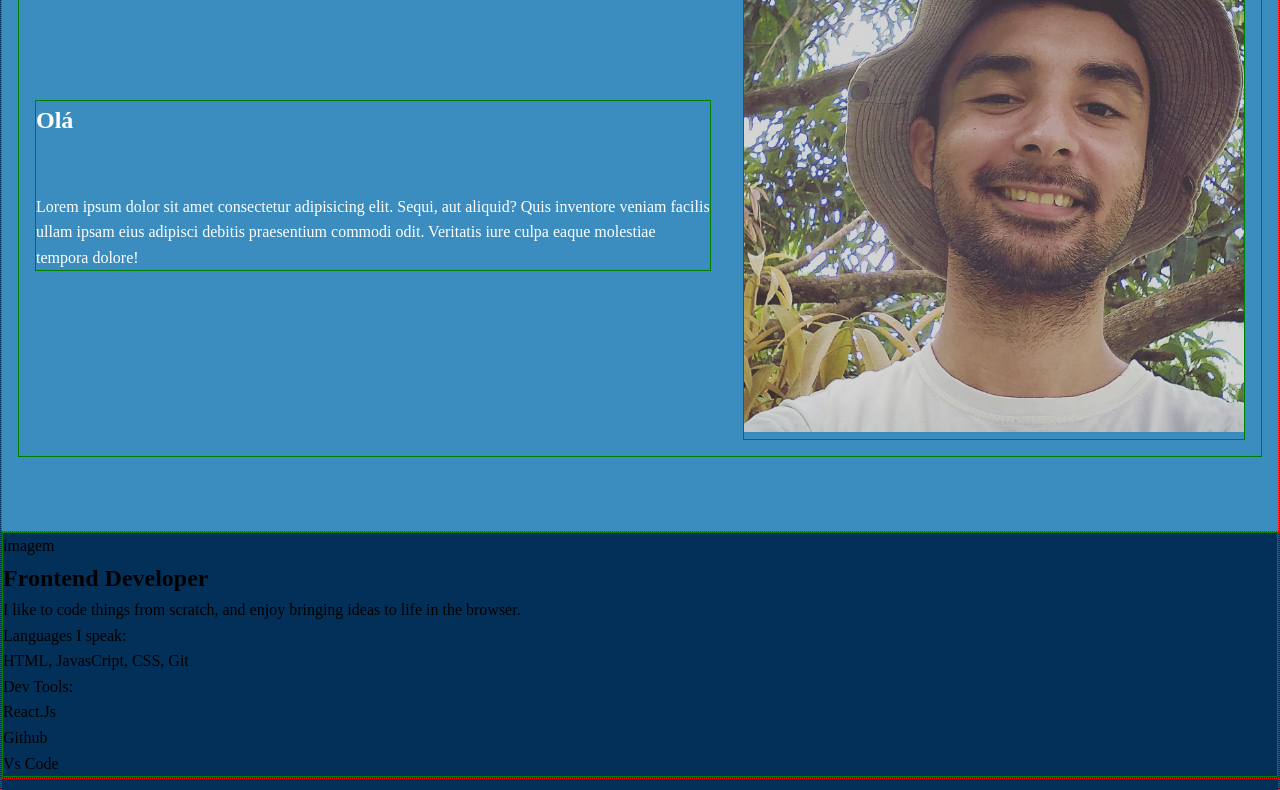
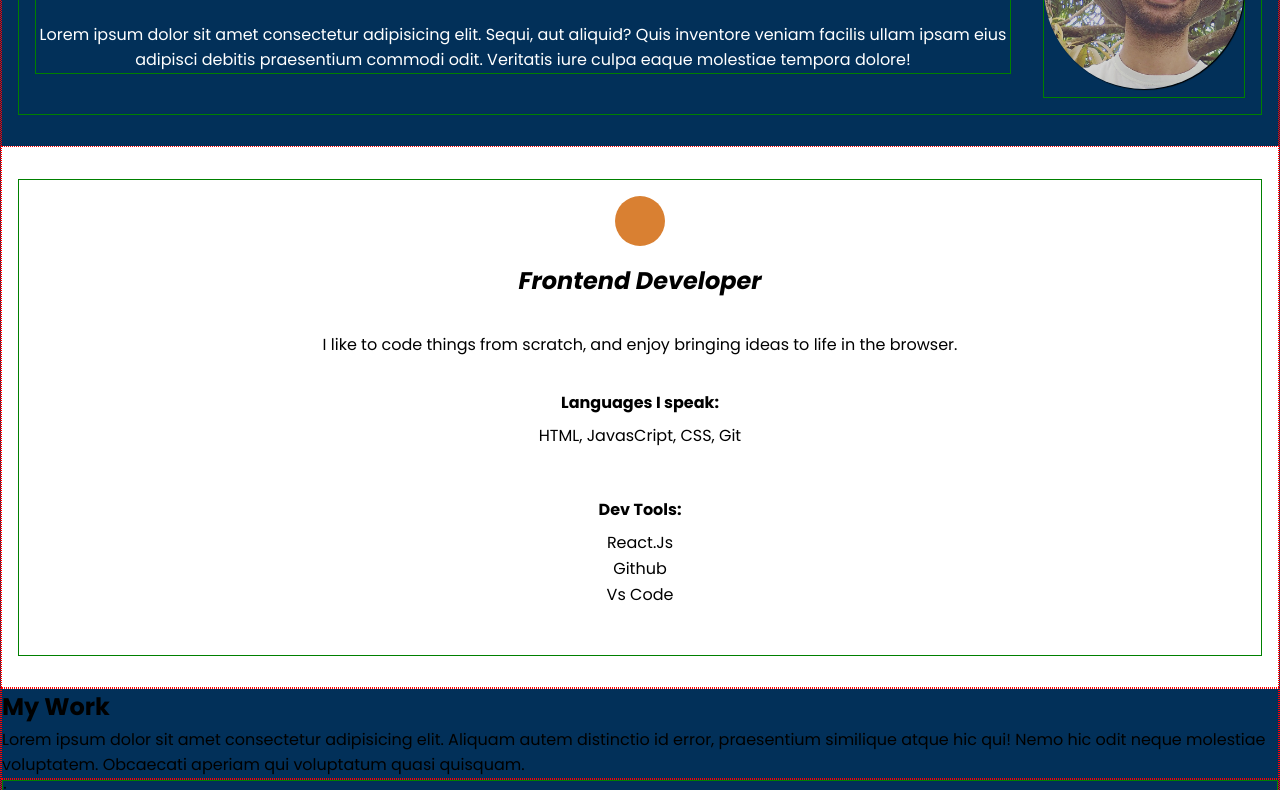
Before and after one commit to julioqueirozdev/portfolio, a plain HTML site: page portfolio/index.html in a window 1280 px wide. Shown: the part 172-962 px from the top of the page. Drawn offline with Linux system fonts and the light colour scheme.

Commit message:
style: section 1 e 2

```diff
--- a/portfolio/index.html
+++ b/portfolio/index.html
@@ -1,35 +1,55 @@
 <!DOCTYPE html>
 <html lang="en">
   <head>
-    <meta charset="UTF-8">
-    <meta name="viewport" content="width=device-width, initial-scale=1.0">
+    <meta charset="UTF-8" />
+    <meta name="viewport" content="width=device-width, initial-scale=1.0" />
     <title>Portfólio</title>
-    <link rel="stylesheet" href="./src/style/main.CSS">
+    <link rel="stylesheet" href="./src/style/main.CSS" />
+    <link rel="preconnect" href="https://fonts.googleapis.com" />
+    <link rel="preconnect" href="https://fonts.gstatic.com" crossorigin />
+    <link
+      href="https://fonts.googleapis.com/css2?family=Poppins:ital,wght@0,100;0,200;0,300;0,400;0,500;0,600;0,700;0,800;0,900;1,100;1,200;1,300;1,400;1,500;1,600;1,700;1,800;1,900&display=swap"
+      rel="stylesheet"
+    />
   </head>
   <body>
     <main class="container">
       <section class="profile">
         <div class="profile-inner">
           <div class="profile-text">
-                    <h1>Olá</h1>
-                    <p>Lorem ipsum dolor sit amet consectetur adipisicing elit. Sequi, aut aliquid? Quis inventore veniam facilis ullam ipsam eius adipisci debitis praesentium commodi odit. Veritatis iure culpa eaque molestiae tempora dolore!</p>
+            <h1 id="greetings">Olá</h1>
+            <p>
+              Lorem ipsum dolor sit amet consectetur adipisicing elit. Sequi,
+              aut aliquid? Quis inventore veniam facilis ullam ipsam eius
+              adipisci debitis praesentium commodi odit. Veritatis iure culpa
+              eaque molestiae tempora dolore!
+            </p>
           </div>
           <div class="profile-image">
             <picture>
-                        <img width="500" height="500" src="./src/images/IMG_20180505_094226_107.jpg" alt="profile picture">
+              <img
+                width="500"
+                height="500"
+                src="./src/images/IMG_20180505_094226_107.jpg"
+                alt="profile picture"
+              />
             </picture>
           </div>
         </div>
       </section>
+
       <section class="skills">
         <div class="skills-content">
-                <spam>imagem</spam>
+          <spam></spam>
           <h2>Frontend Developer</h2>
-                <p>I like to code things from scratch, and enjoy bringing ideas to life in the browser.</p>
-                <p>Languages I speak:</p>
-                <p>HTML, JavasCript, CSS, Git</p>
-                <p>Dev Tools:</p>
-                <ul>
+          <p class="dev-description">
+            I like to code things from scratch, and enjoy bringing ideas to life
+            in the browser.
+          </p>
+          <p class="dev-languages">Languages I speak:</p>
+          <p class="dev-languages-list">HTML, JavasCript, CSS, Git</p>
+          <p class="dev-tools">Dev Tools:</p>
+          <ul class="dev-tools-list">
             <li>React.Js</li>
             <li>Github</li>
             <li>Vs Code</li>
@@ -38,7 +58,12 @@
       </section>
       <section class="projects-introduction">
         <h2>My Work</h2>
-            <p>Lorem ipsum dolor sit amet consectetur adipisicing elit. Aliquam autem distinctio id error, praesentium similique atque hic qui! Nemo hic odit neque molestiae voluptatem. Obcaecati aperiam qui voluptatum quasi quisquam.</p>
+        <p>
+          Lorem ipsum dolor sit amet consectetur adipisicing elit. Aliquam autem
+          distinctio id error, praesentium similique atque hic qui! Nemo hic
+          odit neque molestiae voluptatem. Obcaecati aperiam qui voluptatum
+          quasi quisquam.
+        </p>
       </section>
       <section class="projects">
         <div class="work-project">
--- a/portfolio/src/style/main.CSS
+++ b/portfolio/src/style/main.CSS
@@ -4,7 +4,7 @@
     margin: 0;
     padding: 0;
     box-sizing: border-box;
-
+    font-family: 'Poppins', sans-serif;
 }
 
 body{
@@ -23,9 +23,9 @@ div{
 .profile{
     width: 100%;
     height: 100%;
-    min-height: 88vh;
-    background: fixed var(--background-box);
-    border-top: 10px solid red;
+    /* min-height: 88vh; */
+    /* background: fixed var(--background-box); */
+    border-top: 10px solid #D98032;
     display: flex;
     flex-direction: column;
     justify-content: center;
@@ -59,6 +59,11 @@ div{
         grid-template-rows: auto 1fr;
     }
 
+    #greetings {
+        max-height: calc(150px - 2rem);
+        width: 100%;
+      }
+
     .hero-image {
         margin-top: 0rem;
         margin-bottom: -3rem;
@@ -69,10 +74,83 @@ div{
     width: 100%;
     height: 100%;
     display: grid;
-    grid-template-rows: 1fr 1fr;
-    gap: 1rem;
+    grid-template-rows: 1fr;
+    gap: 2rem;
+    text-align: center;
+}
+
+h1#greetings{
+    display: inline-block;
+    box-sizing: border-box;
+    width: auto;
+    text-align: center;
+    font-size: 3rem;
 }
 
 .profile-image{
     animation: 0.3s ease-in-out 0s 1 normal none running fadeIn;
 }
+
+.profile-image picture img{
+    max-width: 200px;
+    max-height: 200px;
+    border-radius: 50%;
+    box-shadow: 1px 1px 1px black;
+}
+
+.skills{
+    width: 100%;
+    height: 100%;
+    /* min-height: 88vh; */
+    display: flex;
+    flex-direction: column;
+    justify-content: center;
+    align-items: center;
+    padding: 2rem 1rem;
+    margin-bottom: -2px;
+    background-color: #ffffff;
+}
+
+.skills-content{
+    text-align: center;
+    width: 100%;
+    max-width: calc(1280px + 2rem);
+    padding: 1rem;
+    display: flex;
+    flex-direction: column;
+    align-items: center;
+    justify-content: center;
+}
+
+.skills-content spam{
+    display: inline-block;
+    background-color: #D98032;
+    width: 50px;
+    height: 50px;
+    border-radius: 50%;
+}
+
+.skills-content h2{
+    font-weight: bolder;
+    font-style: oblique;
+    padding: 1rem;
+}
+
+.dev-description{
+    padding: 1rem 1rem;
+}
+
+.dev-languages, .dev-tools{
+    font-weight: bold;
+    margin-top: 1rem;
+    padding-bottom: 0.5rem;
+}
+
+.dev-languages-list, .dev-tools-list{
+    padding-bottom: 2rem;
+}
+
+
+.skills-content ul li{
+    list-style: none;
+}
```
Lines whose indentation alone changed are shown as unchanged.
